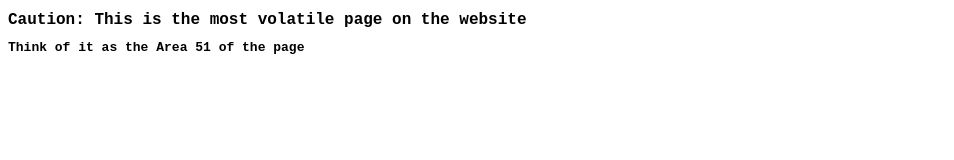
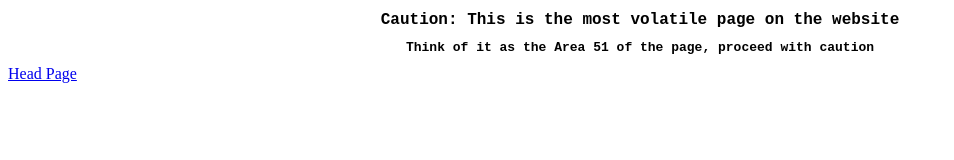
Before and after one commit to DevonBoldt/DevonBoldt.github.io, a plain HTML site: page Random.html in a window 1280 px wide. Shown: the whole page, without its empty margins (0-954 px from the left). Drawn offline with Linux system fonts and the light colour scheme.

Commit message:
updating random page

```diff
--- a/Random.html
+++ b/Random.html
@@ -6,18 +6,24 @@
     h1{
         font-family: monospace;
         font-size: large;
+        text-align: center;
     }
 
     h2{
         font-family: monospace;
         font-size: medium;
+        text-align: center;
     }
 
 </style>
 
-<h1>Caution: This is the most volatile page on the website</h1>
-<h2>Think of it as the Area 51 of the page</h2>
+<body>
+    <h1>Caution: This is the most volatile page on the website</h1>
+    <h2>Think of it as the Area 51 of the page, proceed with caution</h2>
+</body>
 
+
+<a href= "index.html" target="_blank" rel="noopener noreferrer">Head Page</a>
 
 
 </html>
```
Also changed, not shown: index.html (+3 -0 lines).
